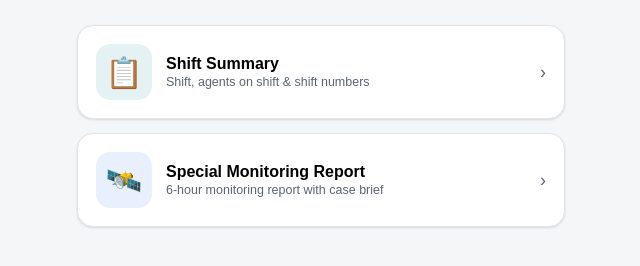
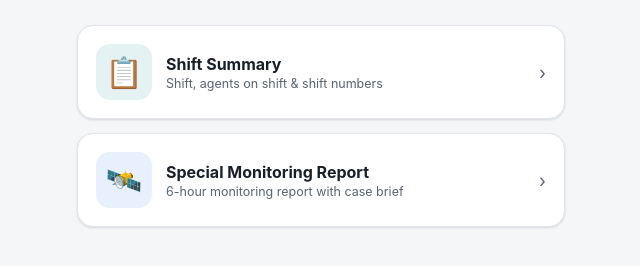
Before and after one commit to AbuAbdulazizSA/AD-DIS-TOOL, a plain HTML site: page index.html in a window 1280 px wide. Shown: the part 166-432 px from the top of the page, without its empty margins (319-959 px from the left). Drawn offline with Linux system fonts and the light colour scheme.

Commit message:
Add files via upload

```diff
--- a/index.html
+++ b/index.html
@@ -388,6 +388,8 @@
     align-items:center;
     gap:14px;
     background:var(--card);
+    color:var(--text);
+    font-family:inherit;
     border:1px solid var(--border);
     border-radius:16px;
     padding:18px;
@@ -411,7 +413,7 @@
   }
   :root[data-theme="dark"] .app-tile.tile-shift .tile-icon{background:#16292c;}
   :root[data-theme="dark"] .app-tile.tile-smr .tile-icon{background:#1c2a3f;}
-  .tile-text .tile-title{font-size:16px;font-weight:700;margin-bottom:2px;}
+  .tile-text .tile-title{font-size:16px;font-weight:700;margin-bottom:2px;color:var(--text);}
   .tile-text .tile-desc{font-size:12.5px;color:var(--text-dim);}
   .tile-arrow{margin-left:auto;color:var(--text-dim);font-size:18px;flex:0 0 auto;}
 
```
